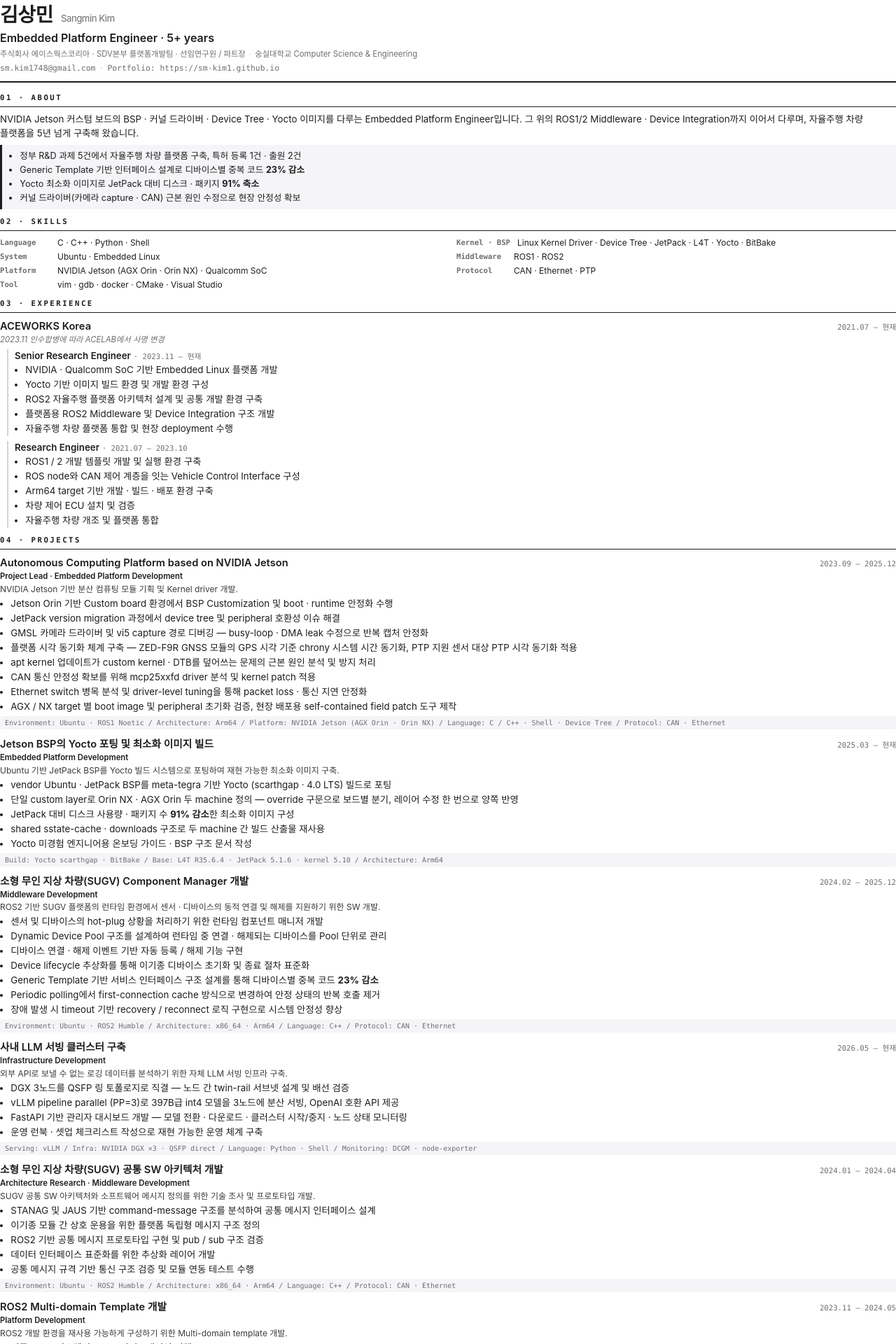
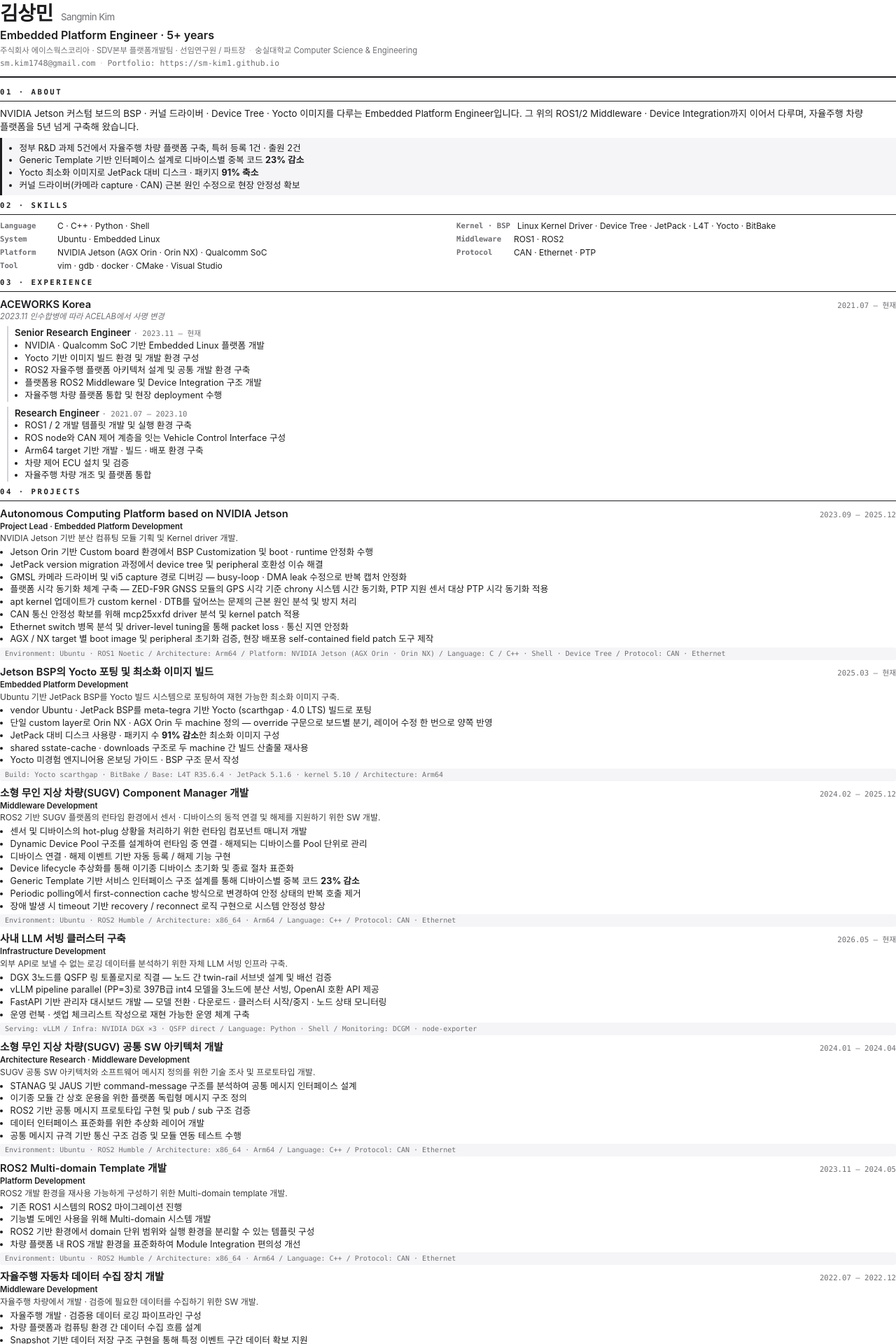
Before and after one commit to sm-kim1/sm-kim1.github.io, a Jekyll site: the page built from print.html, in a window 1280 px wide. Shown: the top 1920 px of the page at 70% size. Built offline with Jekyll 4.4.1, drawn with Linux system fonts in a browser that asks for light colours; some web fonts are replaced.

Commit message:
feat: full resume page on site design system, tighter 3-page print
Co-Authored-By: Claude Fable 5.1 <noreply@anthropic.com>
Claude-Session: https://claude.ai/code/session_011HafMExLfq7VYHVirKTLc3

```diff
--- a/_layouts/default.html
+++ b/_layouts/default.html
@@ -16,7 +16,7 @@
       <ul>
         <li><a href="{{ '/#work' | relative_url }}">Work</a></li>
         <li><a href="{{ '/#how' | relative_url }}">How I work</a></li>
-        <li><a href="{{ '/#resume' | relative_url }}">Resume</a></li>
+        <li><a href="{{ '/resume/' | relative_url }}">Resume</a></li>
         <li class="print-link"><a href="{{ '/print/' | relative_url }}">인쇄용 ↗</a></li>
       </ul>
     </div>
--- a/_sass/portfolio.scss
+++ b/_sass/portfolio.scss
@@ -348,3 +348,71 @@ img { max-width: 100%; }
   body { background: #fff; color: #000; }
   .card { break-inside: avoid; box-shadow: none; }
 }
+
+// ── resume page ─────────────────────────────────────────
+.resume {
+  padding-top: clamp(48px, 7vw, 80px);
+
+  .resume-head {
+    display: flex;
+    align-items: flex-start;
+    justify-content: space-between;
+    gap: 40px;
+
+    .label { display: block; }
+    h1 { font-size: clamp(32px, 4.5vw, 44px); font-weight: 700; letter-spacing: -.025em; line-height: 1.15; margin-top: 10px; }
+    .en { font-size: 18px; font-weight: 500; color: var(--muted); margin-left: 8px; letter-spacing: 0; }
+    .tagline { margin-top: 8px; font-size: 18px; font-weight: 600; }
+    .aff { margin-top: 4px; font-size: 15px; color: var(--muted); }
+    .pills { margin-top: 24px; }
+    .photo { width: 88px; height: 88px; border-radius: 50%; object-fit: cover; object-position: top; flex-shrink: 0; border: 1px solid var(--line); }
+  }
+
+  .lede { font-size: 18px; line-height: 1.65; max-width: 680px; text-wrap: pretty; }
+  .highlights {
+    list-style: none;
+    margin-top: 22px;
+    display: grid;
+    grid-template-columns: 1fr 1fr;
+    gap: 12px 24px;
+
+    li { display: flex; gap: 10px; align-items: flex-start; background: var(--surface); border-radius: 14px; padding: 14px 16px; font-size: 15px; line-height: 1.5; }
+    li::before { content: ''; width: 6px; height: 6px; border-radius: 50%; background: var(--accent); flex-shrink: 0; margin-top: 8px; }
+    strong { font-weight: 600; }
+  }
+
+  .xp { margin-bottom: 8px; }
+  .xp-head { display: flex; justify-content: space-between; align-items: baseline; gap: 16px; flex-wrap: wrap; }
+  .xp h3 { font-size: 22px; font-weight: 700; letter-spacing: -.02em; }
+  .note { font-size: 14px; color: var(--muted); margin-top: 2px; }
+  .when { font-size: 13px; color: var(--muted); white-space: nowrap; }
+  .role { margin-top: 20px; padding-left: 18px; border-left: 2px solid var(--line); }
+  .role-head { display: flex; justify-content: space-between; align-items: baseline; gap: 16px; flex-wrap: wrap; }
+  .role h4 { font-size: 17px; font-weight: 600; }
+  .role ul { list-style: none; margin-top: 8px; display: flex; flex-direction: column; gap: 5px; font-size: 15px; color: var(--muted); }
+  .role li { padding-left: 14px; position: relative; }
+  .role li::before { content: '–'; position: absolute; left: 0; color: var(--accent); }
+  .edu { margin-top: 32px; }
+
+  .card.static { cursor: default; }
+  .card.static:hover { transform: none; box-shadow: none; }
+  .card .role-line { margin-top: 6px; font-size: 14px; font-weight: 600; }
+  .card .sum { max-width: none; }
+  .card .txt > ul { margin-top: 14px; }
+  .card .txt > ul li { display: list-item; list-style: none; padding-left: 16px; position: relative; }
+  .card .txt > ul li::before { position: absolute; left: 0; top: 9px; margin-top: 0; }
+  .card .more { margin-top: 0; padding-top: 22px; }
+  .card .more:hover span { transform: translateX(3px); }
+
+  .row-item .when { margin-left: 10px; }
+  .row-item .desc { margin-top: 4px; font-size: 14px; color: var(--muted); }
+}
+
+@media (max-width: 760px) {
+  .resume .resume-head { flex-direction: column-reverse; gap: 20px; }
+  .resume .resume-head .photo { width: 64px; height: 64px; }
+  .resume .highlights { grid-template-columns: 1fr; }
+}
+
+.resume .card:not(.single) { grid-template-columns: 1.4fr 1fr; }
+.resume .card figure { align-self: start; position: sticky; top: 72px; }
--- a/index.html
+++ b/index.html
@@ -120,7 +120,7 @@ permalink: /
 </section>
 
 <section class="block wrap" id="resume">
-  <div class="sec-head"><div><span class="label">Resume</span><h2>요약</h2></div><a href="{{ '/print/' | relative_url }}">기술경력서 전체 보기 (인쇄용) ↗</a></div>
+  <div class="sec-head"><div><span class="label">Resume</span><h2>요약</h2></div><a href="{{ '/resume/' | relative_url }}">기술경력서 전체 보기 →</a></div>
   <div class="rows">
     <div class="row-item"><span class="k label">Career</span><div>ACEWORKS Korea (구 ACELAB) · Research Engineer → Senior Research Engineer<span class="when mono">2021.07 — 현재</span></div></div>
     <div class="row-item"><span class="k label">Education</span><div>숭실대학교 · Computer Science &amp; Engineering</div></div>
--- a/print.html
+++ b/print.html
@@ -16,12 +16,12 @@ permalink: /print/
   <link rel="stylesheet" href="https://cdn.jsdelivr.net/gh/orioncactus/pretendard@v1.3.9/dist/web/variable/pretendardvariable-dynamic-subset.min.css">
   <style>
     * { margin: 0; padding: 0; box-sizing: border-box; }
-    @page { size: A4; margin: 10mm 15mm; }
-    html { font-size: 10pt; }
+    @page { size: A4; margin: 8mm 12mm; }
+    html { font-size: 9.5pt; }
     body {
       font-family: 'Pretendard Variable', Pretendard, -apple-system, BlinkMacSystemFont, 'Apple SD Gothic Neo', 'Noto Sans KR', system-ui, sans-serif;
       color: #1D1D1F;
-      line-height: 1.5;
+      line-height: 1.4;
       word-break: keep-all;
       overflow-wrap: break-word;
       -webkit-print-color-adjust: exact;
@@ -36,7 +36,7 @@ permalink: /print/
     header .line { font-size: 8.5pt; color: #6E6E73; margin-top: 3px; }
     header .line .sep { margin: 0 .45em; color: #D2D2D7; }
 
-    section { margin-bottom: 10px; }
+    section { margin-bottom: 8px; }
     .label {
       font-family: ui-monospace, 'SF Mono', Menlo, Consolas, monospace;
       font-size: 8pt; font-weight: 600; letter-spacing: 2.5px;
@@ -50,7 +50,7 @@ permalink: /print/
       padding: 6px 10px; margin-top: 6px;
     }
     ul { padding-left: 1.15em; }
-    li { margin-bottom: 1px; }
+    li { margin-bottom: 0; }
     li::marker { color: #1D1D1F; }
 
     .skills { display: grid; grid-template-columns: 1fr 1fr; gap: 2px 24px; }
@@ -64,7 +64,7 @@ permalink: /print/
     .role { margin: 5px 0 7px 10px; padding-left: 9px; border-left: 1.5pt solid #D2D2D7; }
     .role h4 { font-size: 10pt; font-weight: 600; display: inline; }
 
-    .item { break-inside: avoid; margin-bottom: 10px; }
+    .item { break-inside: avoid; margin-bottom: 7px; }
     .item .roleline { color: #1D1D1F; font-size: 8.5pt; font-weight: 600; }
     .item .tagline { font-size: 9pt; color: #3A3A3C; margin: 1px 0 2px; }
     .stack {
@@ -118,7 +118,7 @@ permalink: /print/
     {% endfor %}
   </section>
 
-  <section style="break-before: page">
+  <section>
     <div class="label">04 · PROJECTS</div>
     {% for a in d.projects.assignments %}
     <div class="item">
@@ -143,7 +143,7 @@ permalink: /print/
     {% endfor %}
   </section>
 
-  <section style="break-before: page">
+  <section>
     <div class="label">06 · PATENTS</div>
     {% for p in d.publications.papers %}
     <div class="pat">
```
Also changed, not shown: resume.html (added, +108 -0 lines).
